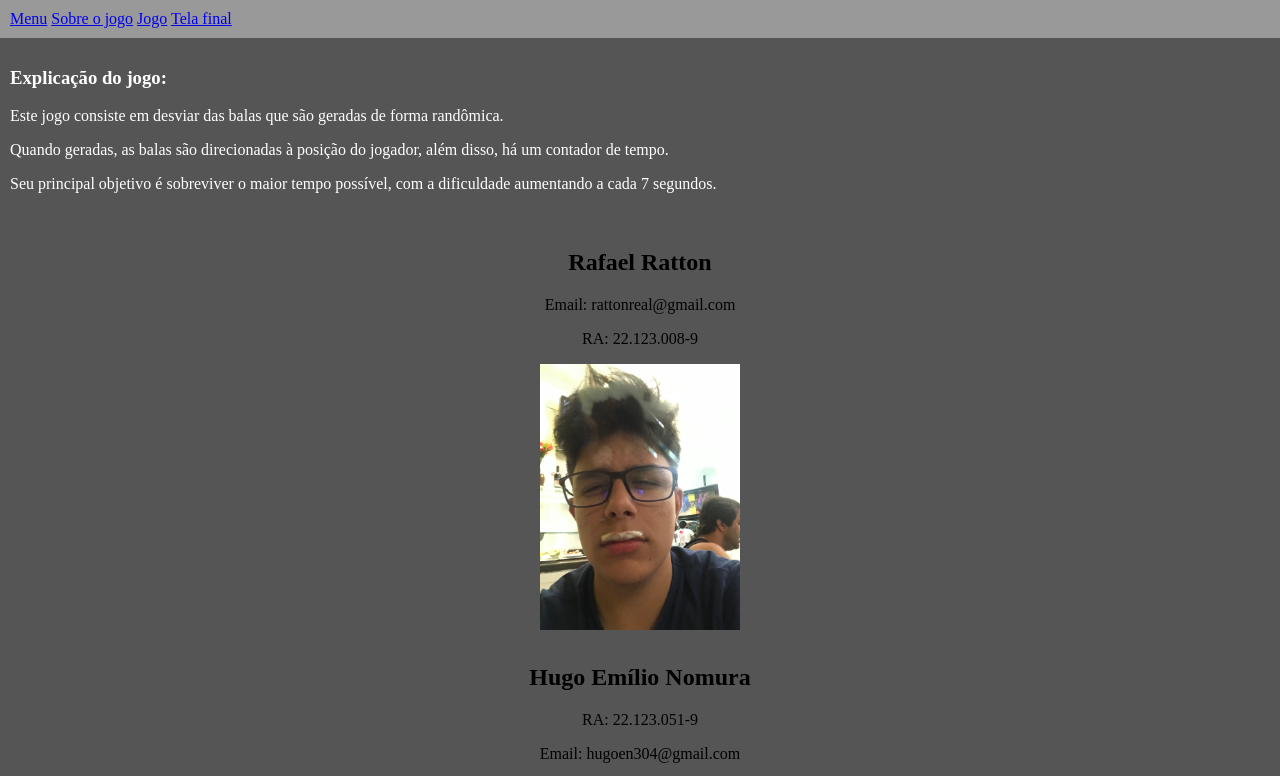
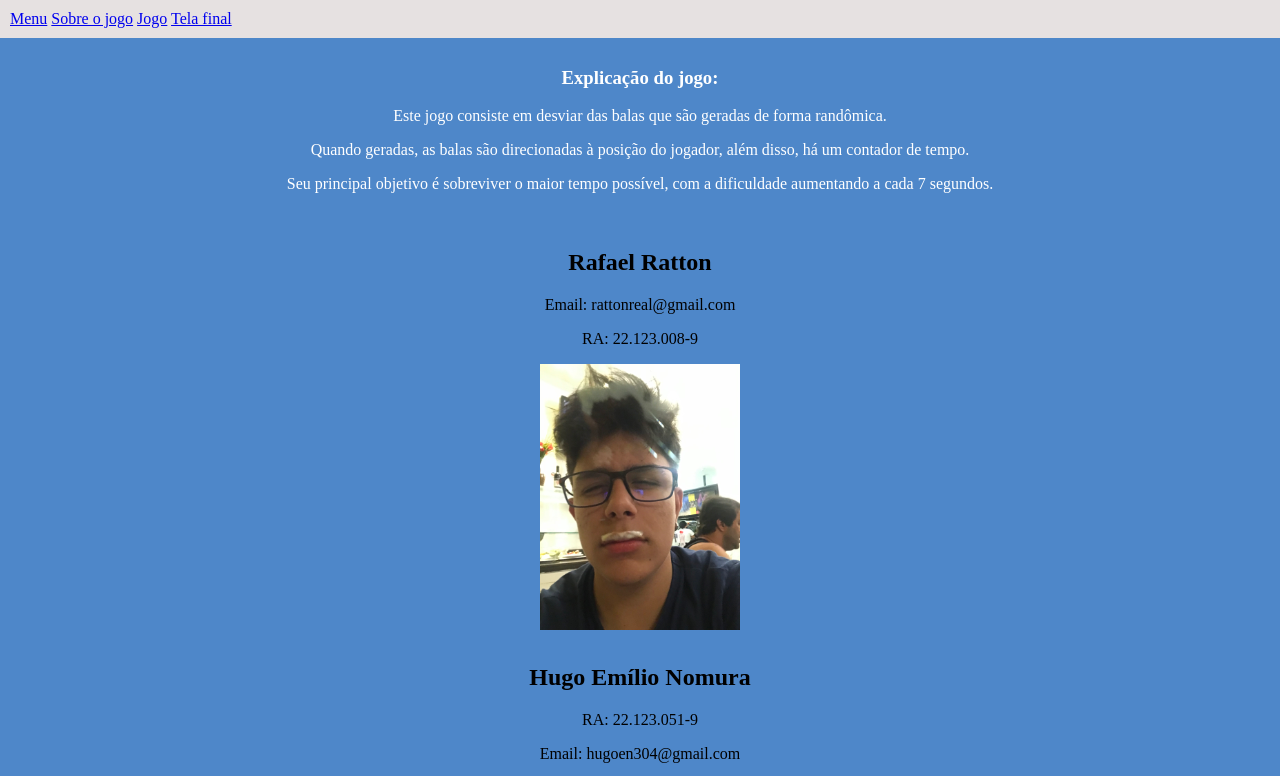
Before and after one commit to HG0304/Jogo-DEV-WEB, a website: page public/Mygame/curriculo.html in a window 1280 px wide. Shown: the top 776 px of the page. Drawn offline with Linux system fonts and the light colour scheme.

Commit message:
pronto dnv

```diff
--- a/public/Mygame/curriculo.css
+++ b/public/Mygame/curriculo.css
@@ -1,12 +1,12 @@
 body {
   display: flex;
-  flex-direction: column; /* Arrange elements vertically */
-  background-color: #555555;
+  flex-direction: column;
+  background-color: #4e87c9;
   margin: 0;
 }
 
 #menu {
-  background-color: #999999;
+  background-color: #e6e1e1;
   padding: 10px;
 }
 
@@ -14,7 +14,7 @@ body {
 
 .cont {
   display: flex;
-  justify-content: space-between;
+  justify-content: center;
   margin-top: 10px;
 }
 
@@ -23,6 +23,8 @@ body {
   padding: 10px;
   font-size: 16px;
   color: white;
+  text-align: center;
+  ;
 }
 
 .in {
```
Also changed, not shown: public/Mygame/curriculo.html (+1 -0 lines).
